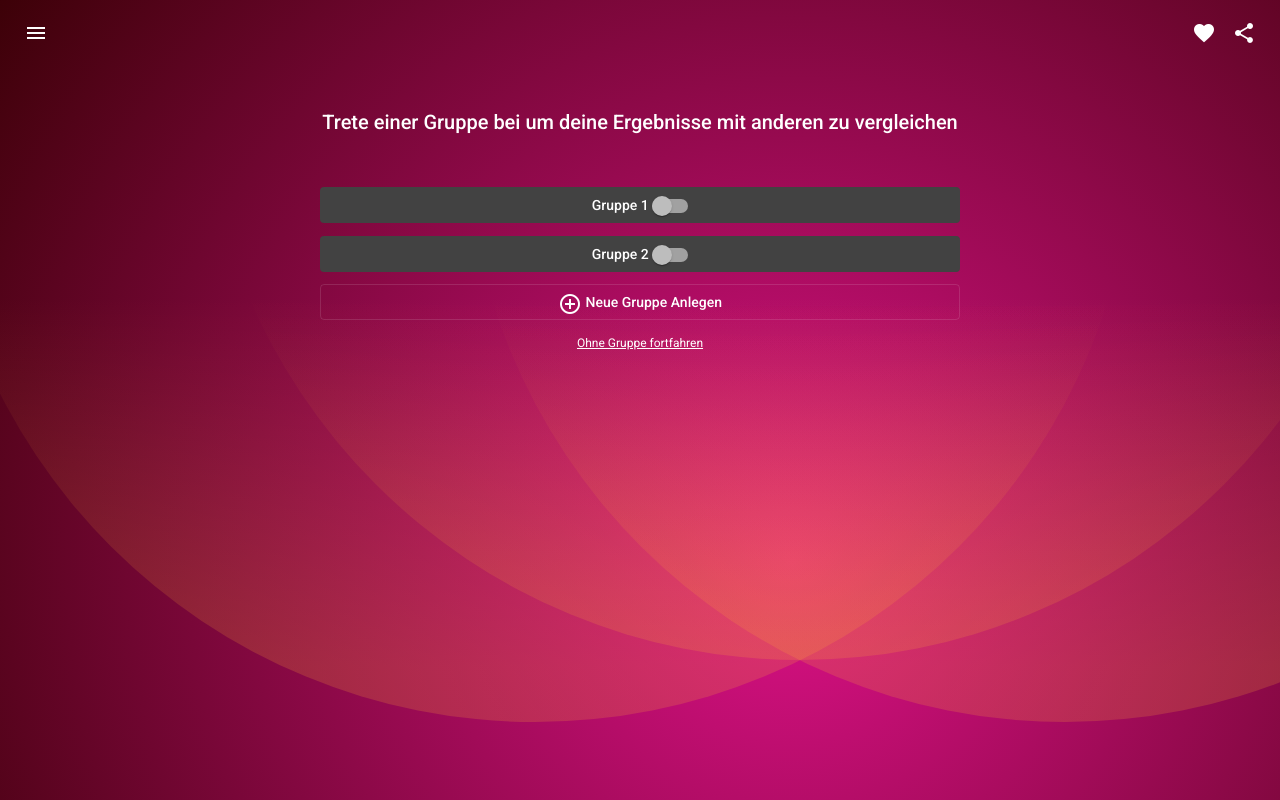
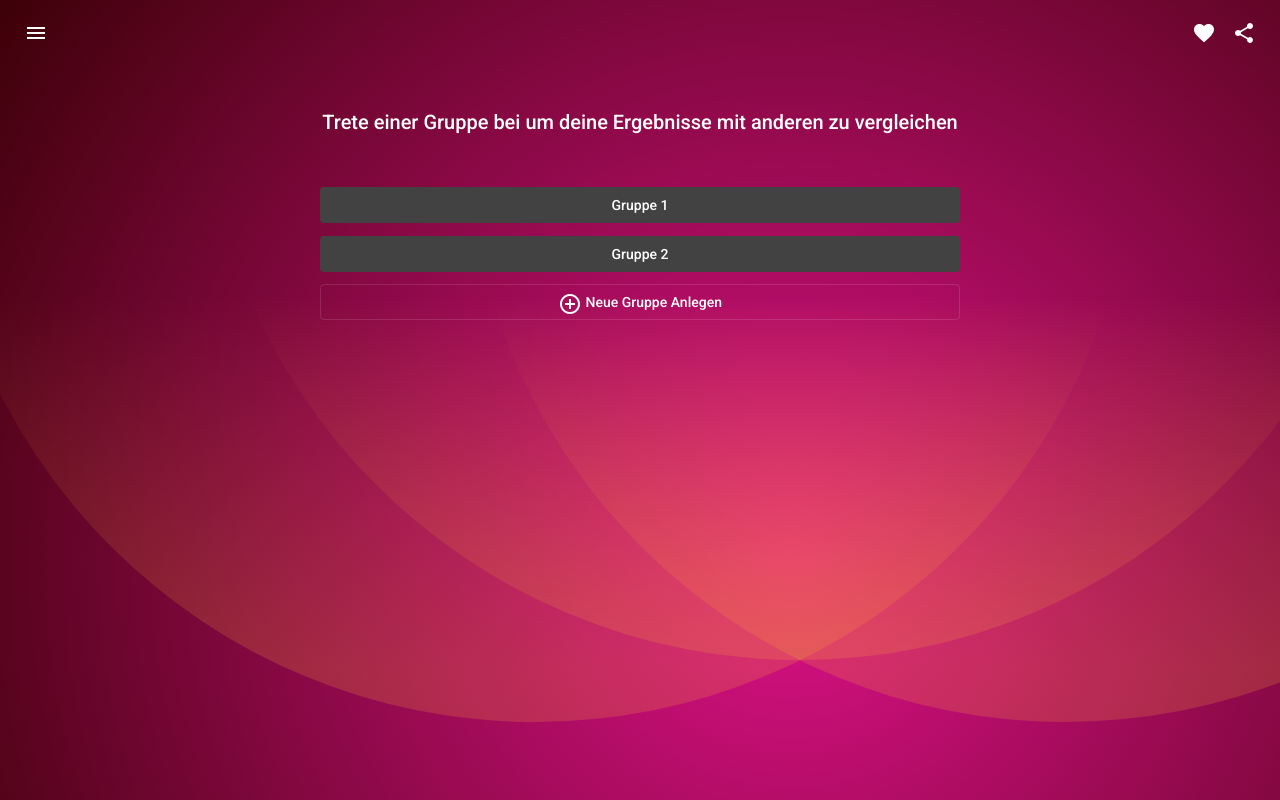
Before and after one commit to aq1337/quiz, an Angular app: page /groups in a window 1280 px wide. Built offline with nearby package versions, Linux system fonts and the light colour scheme.

Commit message:
setback Firebase

```diff
--- a/src/app/gruppenauswahl/gruppenauswahl.component.css
+++ b/src/app/gruppenauswahl/gruppenauswahl.component.css
@@ -30,3 +30,9 @@
 a{
     color: white;
 }
+
+.border{
+    border: none;
+    padding: 0px;
+    margin: 0px;
+}
--- a/src/app/gruppenauswahl/gruppenauswahl.component.html
+++ b/src/app/gruppenauswahl/gruppenauswahl.component.html
@@ -11,14 +11,23 @@
 <div class="container">
     <div class="mat-title">Trete einer Gruppe bei um deine Ergebnisse mit anderen zu vergleichen</div>
     <br>
-    <div class="margin"><button class="btn" mat-flat-button>Gruppe 1 <mat-slide-toggle
-        [checked]="false">
-    </mat-slide-toggle></button></div>
-    <div class="margin"><button class="btn" mat-flat-button>Gruppe 2 <mat-slide-toggle
-        class="example-margin"
-        [checked]="false">
-    </mat-slide-toggle></button></div>
-    <div class="margin"><button class="btn" mat-stroked-button><mat-icon>control_point</mat-icon> Neue Gruppe Anlegen</button></div>
-    <div class="mat-caption margin"><a href="#">Ohne Gruppe fortfahren</a></div>
+    <div class="margin"><button class="btn" mat-flat-button>Gruppe 1</button></div>
+    <div class="margin"><button class="btn" mat-flat-button>Gruppe 2</button></div>
+    <div class="margin"><button class="btn" mat-stroked-button (click)="toggleShow()"><mat-icon>control_point</mat-icon> Neue Gruppe Anlegen</button></div>
+    <div *ngIf="isShown" id="divshow">
+        <form>
+            <mat-form-field class="btn">
+                <mat-label>Gruppenname</mat-label>
+                <input matInput type="text">
+                <button *ngIf="value" matSuffix mat-icon-button aria-label="Clear" (click)="value=''">
+                  <mat-icon>close</mat-icon>
+                </button>
+            </mat-form-field>
+            <br>
+            <button mat-button class="btn">Gruppe anlegen</button>
 
+        </form>
+
+
+    </div>
 </div>
--- a/src/app/gruppenauswahl/gruppenauswahl.component.ts
+++ b/src/app/gruppenauswahl/gruppenauswahl.component.ts
@@ -1,4 +1,5 @@
 import { Component, OnInit } from '@angular/core';
+import { FormGroup, FormControl, Validators } from '@angular/forms'
 
 @Component({
   selector: 'app-gruppenauswahl',
@@ -7,6 +8,10 @@ import { Component, OnInit } from '@angular/core';
 })
 export class GruppenauswahlComponent implements OnInit {
 
+  isShown: boolean = false; // Versteckt den Butten für die Erstellung einer neuen Gruppe
+  toggleShow(){
+    this.isShown = ! this.isShown;
+  }
   constructor() { }
 
   ngOnInit(): void {
```
Also changed, not shown: src/app/material/material.module.ts (+6 -2 lines), src/app/startpage/startpage.component.ts (+2 -5 lines).
